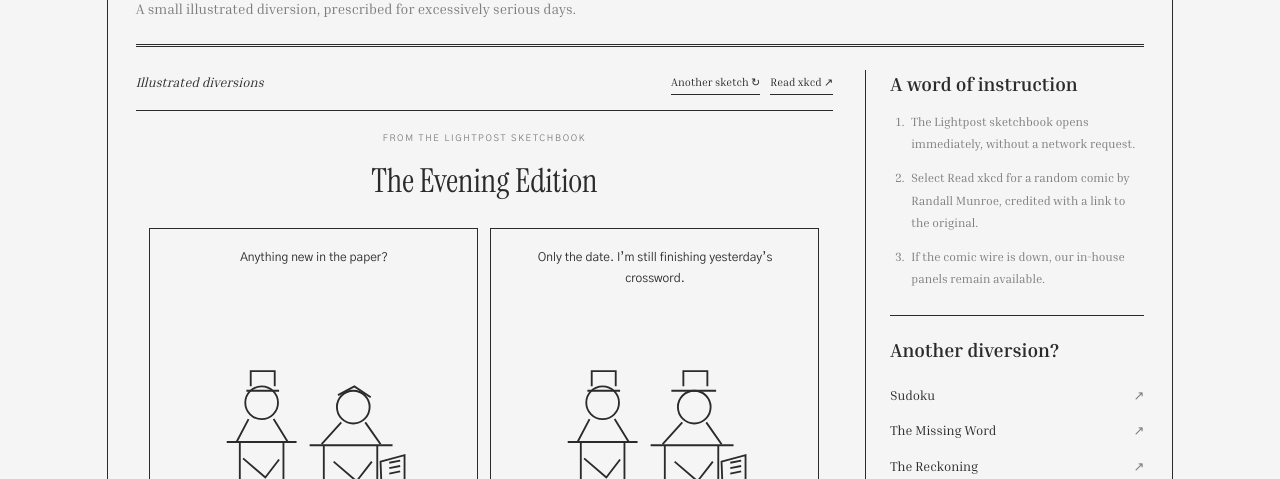
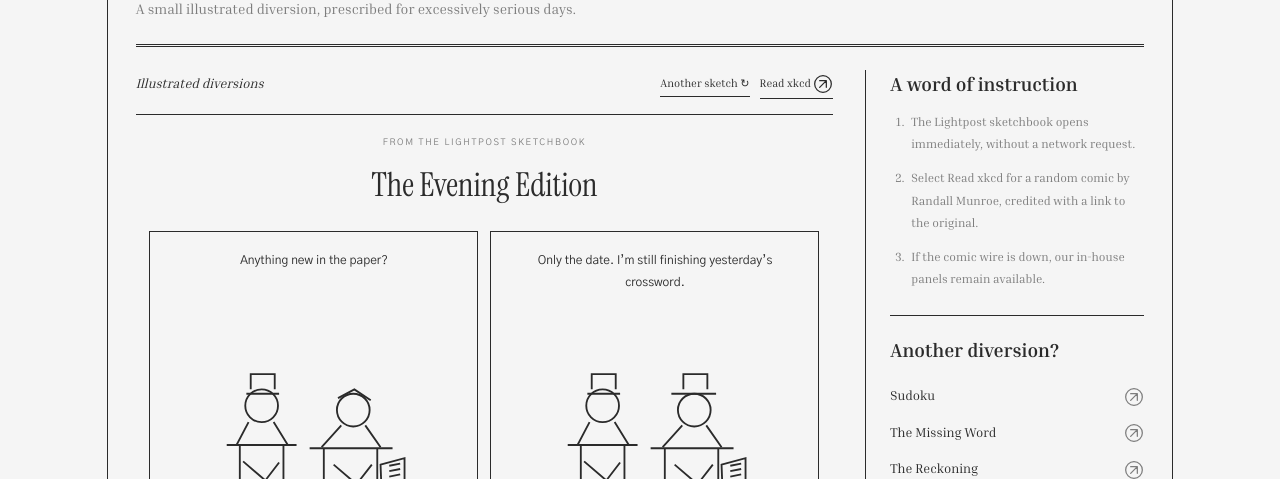
Before and after one commit to farzeenilyaszargar/lightpost-final, a Next.js app: page /fun/comic in a window 1280 px wide. Shown: the part 321-800 px from the top of the page. Built offline with nearby package versions, Linux system fonts and the light colour scheme.

Commit message:
Replace diagonal arrow characters with circled SVG link icons

```diff
--- a/app/fun/comic/page.tsx
+++ b/app/fun/comic/page.tsx
@@ -1,4 +1,5 @@
 "use client";
+import Icon from "@/components/Icon";
 import { useEffect, useRef, useState } from "react";
 import Image from "next/image";
 import GameFrame from "@/components/games/GameFrame";
@@ -75,7 +76,7 @@ export default function FunnyPapers() {
                 ? "Calling the wire…"
                 : mode === "xkcd"
                   ? "Another xkcd ↻"
-                  : "Read xkcd ↗"}
+                  : <>Read xkcd <Icon name="arrowUpRight" size={20} className="outbound-icon" /></>}
             </button>
           </div>
         </>
@@ -114,7 +115,7 @@ export default function FunnyPapers() {
             target="_blank"
             rel="noopener noreferrer"
           >
-            Read the original at xkcd ↗
+            Read the original at xkcd <Icon name="arrowUpRight" size={20} className="outbound-icon" />
           </a>
         </article>
       ) : (
--- a/app/fun/page.tsx
+++ b/app/fun/page.tsx
@@ -1,3 +1,4 @@
+import Icon from "@/components/Icon";
 import Link from "next/link";
 import { gameList } from "@/lib/games/core";
 import GameIllustration from "@/components/games/GameIllustration";
@@ -50,7 +51,7 @@ export default function Amusements() {
                 <span>{game.time}</span>
                 <strong>
                   {game.id === "comic" ? "Read the papers" : "Take a seat"}{" "}
-                  <span aria-hidden="true">↗</span>
+                  <span aria-hidden="true"><Icon name="arrowUpRight" size={20} className="outbound-icon" /></span>
                 </strong>
               </div>
             </div>
--- a/app/globals.css
+++ b/app/globals.css
@@ -1404,3 +1404,5 @@ h1, h2 { overflow-wrap: anywhere; }
   .frontpage-left { grid-column: 1; grid-row: 1; }
   .frontpage-right { grid-column: 4; grid-row: 1; }
 }
+
+.outbound-icon { display: inline-block; vertical-align: middle; flex-shrink: 0; }
--- a/components/Icon.tsx
+++ b/components/Icon.tsx
@@ -14,6 +14,7 @@ const drawings = {
   moon: <path d="M20.5 14A9 9 0 0 1 10 3.5 9 9 0 1 0 20.5 14Z" />,
   sun: <><circle cx="12" cy="12" r="4" /><path d="M12 2v2m0 16v2M2 12h2m16 0h2M5 5l1.5 1.5m11 11L19 19M5 19l1.5-1.5m11-11L19 5" /></>,
   share: <><circle cx="18" cy="5" r="3" /><circle cx="6" cy="12" r="3" /><circle cx="18" cy="19" r="3" /><path d="m8.6 10.5 6.8-4m-6.8 7 6.8 4" /></>,
+  arrowUpRight: <><circle cx="12" cy="12" r="10" /><path d="M8 16 16 8M8 8h8v8" /></>,
   close: <path d="m6 6 12 12M6 18 18 6" />,
   refresh: <><path d="M20 10a8 8 0 1 0-1 7M20 4v6h-6" /></>,
 } satisfies Record<string, ReactNode>;
--- a/components/MarketWatch.tsx
+++ b/components/MarketWatch.tsx
@@ -1,4 +1,5 @@
 'use client';
+import Icon from "./Icon";
 
 import { useEffect, useState } from 'react';
 import { marketSymbols, type MarketQuote, type MarketSymbol } from '@/lib/markets';
@@ -89,7 +90,7 @@ export default function MarketWatch() {
         <p className="text-xs text-string-secondary">Quote as of {new Date(quote.asOf).toLocaleString('en', { dateStyle: 'medium', timeStyle: 'short', timeZone: 'Asia/Kolkata' })} IST. Daily closing-price chart; quotes may be delayed. Prices refresh every five minutes.</p>
       </> : <p className="py-6 text-sm" role="status">{pending ? 'Loading market prices…' : 'Prices for this market are temporarily unavailable.'}</p>}
       {failed && <p role="status" className="text-xs mt-3">Some prices could not refresh. Any displayed values retain their original timestamps. <button className="underline" disabled={pending} onClick={() => setAttempt(value => value + 1)}>Retry</button></p>}
-      <p className="text-xs text-string-secondary mt-3">Source: <a className="underline" href={`https://finance.yahoo.com/quote/${encodeURIComponent(selected)}/history/`} target="_blank" rel="noopener noreferrer">Yahoo Finance ↗</a></p>
+      <p className="text-xs text-string-secondary mt-3">Source: <a className="underline" href={`https://finance.yahoo.com/quote/${encodeURIComponent(selected)}/history/`} target="_blank" rel="noopener noreferrer">Yahoo Finance <Icon name="arrowUpRight" size={20} className="outbound-icon" /></a></p>
     </section>
   );
 }
--- a/components/SavedStories.tsx
+++ b/components/SavedStories.tsx
@@ -1,4 +1,5 @@
 "use client";
+import Icon from "./Icon";
 import { useEffect, useState } from "react";
 import Link from "next/link";
 import type { NewsItem } from "@/types/news";
@@ -45,7 +46,7 @@ export default function SavedStories() {
                   target="_blank"
                   rel="noopener noreferrer"
                 >
-                  Read original report ↗
+                  Read original report <Icon name="arrowUpRight" size={20} className="outbound-icon" />
                 </a>
               </div>
             ))}
@@ -60,7 +61,7 @@ export default function SavedStories() {
               href="/"
               className="border border-border rounded-full px-4 py-2"
             >
-              Back to the news ↗
+              Back to the news <Icon name="arrowUpRight" size={20} className="outbound-icon" />
             </Link>
           </div>
         )}
--- a/components/StoryActions.tsx
+++ b/components/StoryActions.tsx
@@ -28,9 +28,9 @@ export default function StoryActions({ article }: { article: NewsItem }) {
         href={article.source_url}
         target="_blank"
         rel="noopener noreferrer"
-        className="text-string-secondary hover:text-string-primary"
+        className="inline-flex items-center gap-1.5 text-string-secondary"
       >
-        {article.source} ↗
+        {article.source} <Icon name="arrowUpRight" size={20} className="outbound-icon" />
       </a>
       <button onClick={share} aria-label="Share story" className="p-1 text-string-secondary hover:text-string-primary">
         <Icon name="share" size={17} />
--- a/components/games/GameFrame.tsx
+++ b/components/games/GameFrame.tsx
@@ -1,3 +1,4 @@
+import Icon from "../Icon";
 import Link from "next/link";
 import type { ReactNode } from "react";
 import { gameList } from "@/lib/games/core";
@@ -48,7 +49,7 @@ export default function GameFrame({
               .map((game) => (
                 <Link key={game.id} href={`/fun/${game.id}`}>
                   {game.name}
-                  <span aria-hidden="true">↗</span>
+                  <span aria-hidden="true"><Icon name="arrowUpRight" size={20} className="outbound-icon" /></span>
                 </Link>
               ))}
           </div>
```
